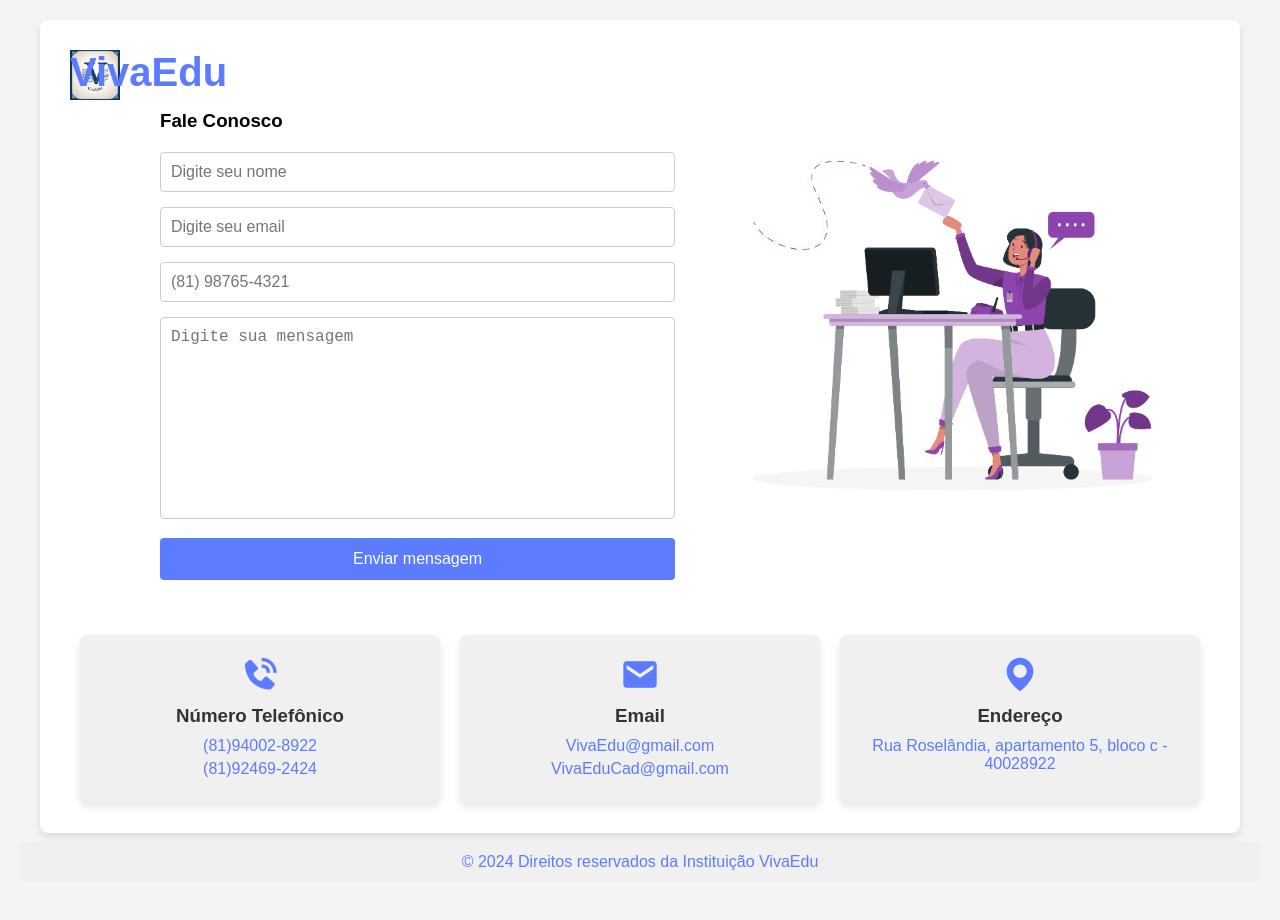
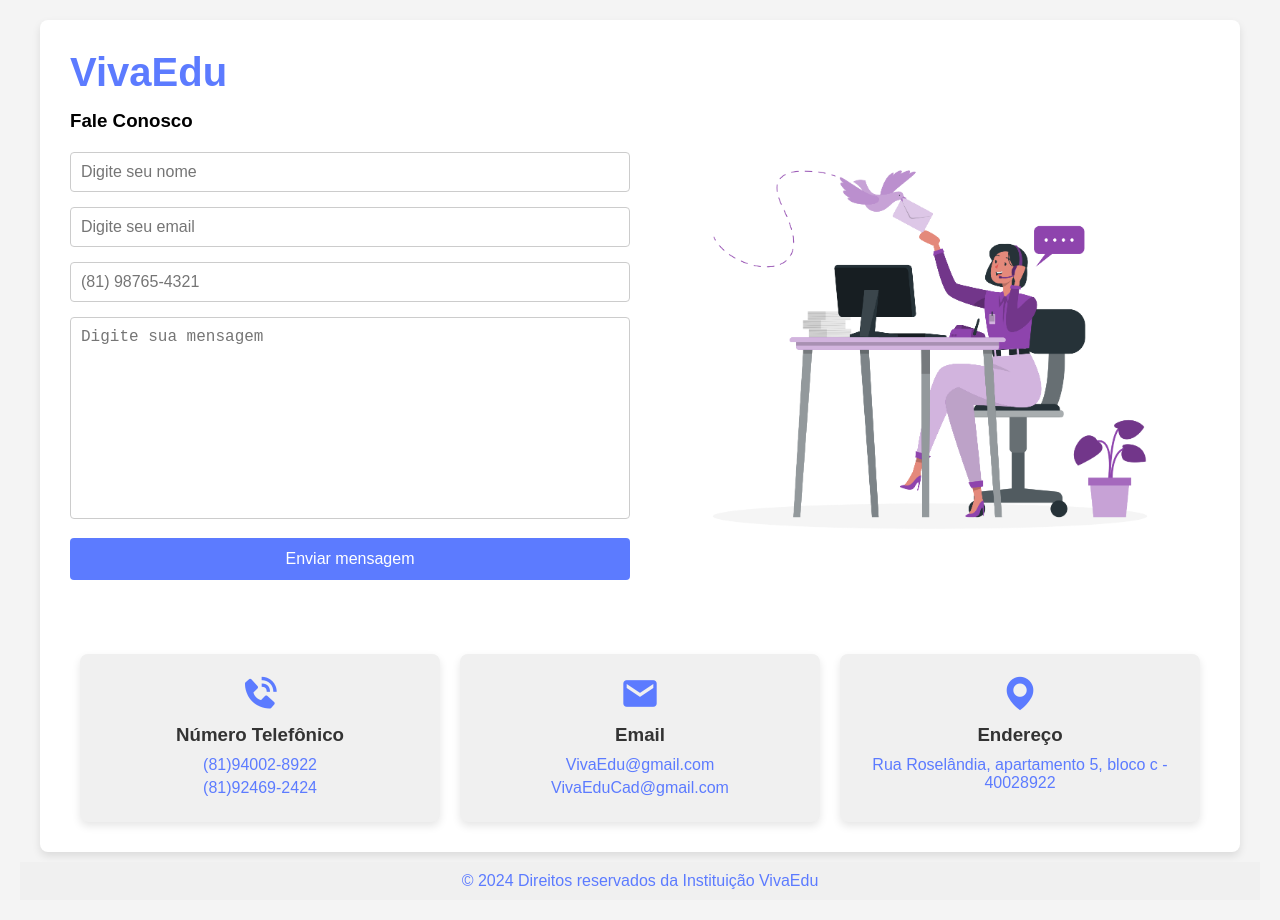
Before and after one commit to Joaquimd3v/Contato, a plain HTML site: page index.html in a window 1280 px wide. Drawn offline with nearby package versions, Linux system fonts and the light colour scheme.

Commit message:
Alteração de imagem

```diff
--- a/index.html
+++ b/index.html
@@ -11,7 +11,6 @@
     <section class="contato">
         <!-- Contêiner para o formulário e a imagem -->
         <div class="contato-container">
-           <img src="viva-edu-logo.jpg" alt="">
             <h1>VivaEdu</h1>
             <!-- Formulário -->
             <form action="" method="post">
```
